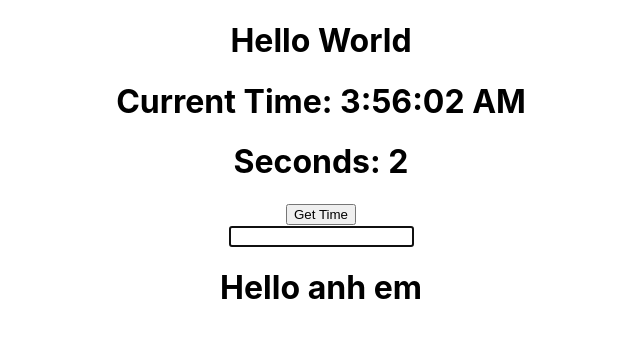
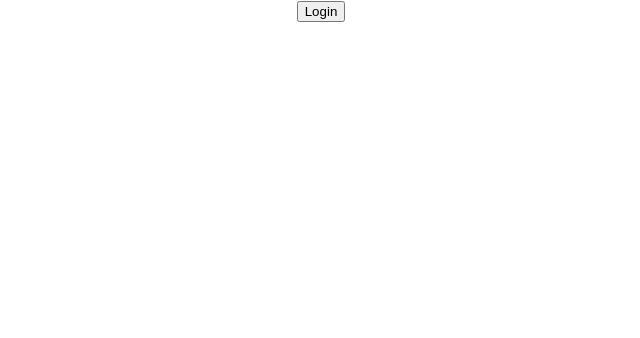
Before and after one commit to EricMai2112/practice-react, a React (Create React App) app in the folder CaiDatMoiTruong/beginner/: page / in a window 1280 px wide. Shown: the top 338 px of the page, without its empty margins (319-959 px from the left). Built offline with nearby package versions, Linux system fonts and the light colour scheme.

Commit message:
Handle event and render have conditions

```diff
--- a/CaiDatMoiTruong/beginner/src/App.js
+++ b/CaiDatMoiTruong/beginner/src/App.js
@@ -3,15 +3,20 @@ import './App.css'
 import Lock from './Lock'
 import BareInput from './BareInput'
 import Layout from './Layout'
+import BareButton from './BareButton'
+import LoginControl from './LoginControl'
 
 function App() {
   return (
     <div className='App'>
-      <Lock />
-      <BareInput autoFocus className='input-control' />
-      <Layout>
+      {/* <Lock /> */}
+      {/* <Layout>
+        <BareInput autoFocus className='input-control' />
         <h1>Hello anh em</h1>
-      </Layout>
+        <BareButton />
+      </Layout> */}
+
+      <LoginControl isLoggedIn={true} />
     </div>
   )
 }
--- /dev/null
+++ b/CaiDatMoiTruong/beginner/src/BareButton.jsx
@@ -0,0 +1,25 @@
+import React from 'react'
+
+class BareButton extends React.Component {
+  constructor(props) {
+    super(props)
+  }
+
+  handleClick(value) {
+    console.log(value)
+  }
+  render() {
+    // const handleClick = (value) => () => {
+    //   console.log(value)
+    // }
+    return (
+      <div>
+        <button onClick={this.handleClick.bind(this, 'add')}>Add</button>
+        <button onClick={this.handleClick.bind(this, 'Delete')}>Delete</button>
+        <button onClick={this.handleClick.bind(this, 'Edit')}>Edit</button>
+      </div>
+    )
+  }
+}
+
+export default BareButton
--- /dev/null
+++ b/CaiDatMoiTruong/beginner/src/LoginControl.jsx
@@ -0,0 +1,48 @@
+import React from 'react'
+
+class LoginButton extends React.Component {
+  render() {
+    return <button onClick={this.props.onClick}>Login</button>
+  }
+}
+
+class LogoutButton extends React.Component {
+  render() {
+    return <button onClick={this.props.onClick}>Logout</button>
+  }
+}
+
+class LoginControl extends React.Component {
+  constructor(props) {
+    super(props)
+
+    this.state = {
+      isLoggedIn: false
+    }
+  }
+  handleLogin = () => {
+    this.setState({
+      isLoggedIn: true
+    })
+  }
+
+  handleLogout = () => {
+    this.setState({
+      isLoggedIn: false
+    })
+  }
+
+  render() {
+    const { isLoggedIn } = this.state
+    let button
+
+    if (isLoggedIn) {
+      button = <LogoutButton onClick={this.handleLogout} />
+    } else {
+      button = <LoginButton onClick={this.handleLogin} />
+    }
+    return <div className='login-control'>{button}</div>
+  }
+}
+
+export default LoginControl
```
